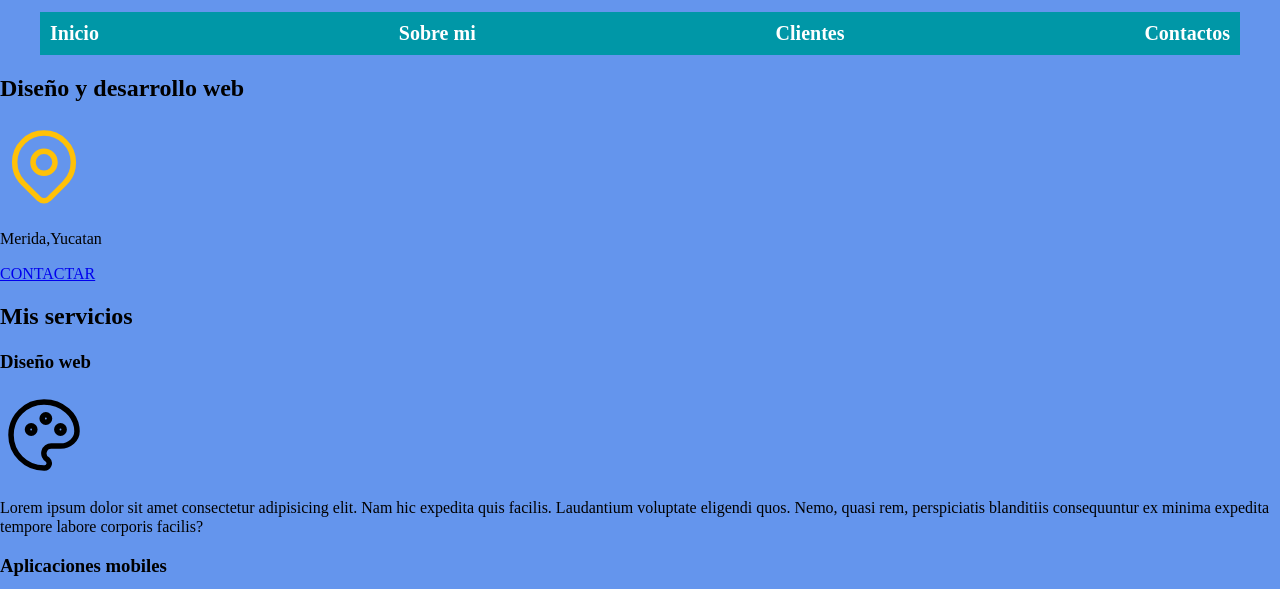
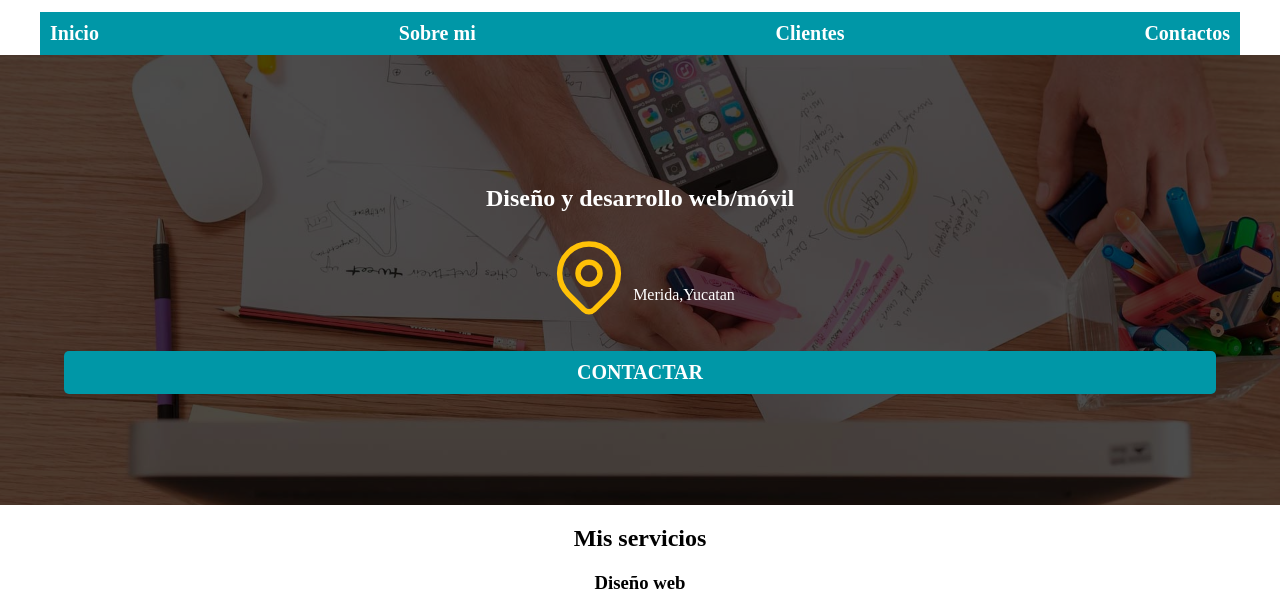
Before and after one commit to Angel-HC554/Developer--Page, a plain HTML site: page CSS/index.html in a window 1280 px wide. Shown: the part 83-672 px from the top of the page. Drawn offline with Linux system fonts and the light colour scheme.

Commit message:
Iniciando el hero

```diff
--- a/CSS/index.html
+++ b/CSS/index.html
@@ -35,8 +35,10 @@
     </nav>
     </div>
 
-    <section>
-        <h2>Diseño y desarrollo web</h2>
+    <section class="hero">
+        <div class="contenedor-hero">
+        <h2 class="titulo">Diseño y desarrollo web/móvil</h2>
+        <div class="ubicacion">
         <svg xmlns="http://www.w3.org/2000/svg" class="icon icon-tabler icon-tabler-map-pin" width="88" height="88"
             viewBox="0 0 24 24" stroke-width="1.5" stroke="#ffc107" fill="none" stroke-linecap="round"
             stroke-linejoin="round">
@@ -45,7 +47,9 @@
             <path d="M17.657 16.657l-4.243 4.243a2 2 0 0 1 -2.827 0l-4.244 -4.243a8 8 0 1 1 11.314 0z" />
         </svg>
         <p>Merida,Yucatan</p>
-        <a href="#">CONTACTAR</a>
+        </div>
+        <a class="boton" href="#">CONTACTAR</a>
+        </div>
     </section>
 
     <main>
--- a/CSS/styles.css
+++ b/CSS/styles.css
@@ -9,15 +9,28 @@
 
 html{
     font-size: 62.5%;
+    box-sizing: border-box; /*hack para box model*/
+}
+
+*,*:before, *:after{ /*hack para box model*/
+    box-sizing: inherit;
 }
 
 body{
     font-size: 16px;
 }
-
-.titulo{
+/*Tipografia*/
+h1{
+    font-size: 3.8rem;
+}
+h2{
+    font-size: 2.8;
+}
+h3{
+    font-size: 1.8;
+}
+h1,h2,h3{
     text-align: center;
-    font-size: 3.8rem;
 }
 
 .titulo span{
@@ -30,7 +43,7 @@ body{
 }
 
 .contenedor{
-    width: 120rem;
+    max-width: 120rem;
     /*una manera de poner los margenes en 4 propiedades
     margin-top: 0;
     margin-bottom: 0;
@@ -52,12 +65,21 @@ igual flecs bocs osea contenedor*/
 
 .navegacion-principal{
     display: flex;
-    justify-content: space-between;
+    flex-direction: column;
+    align-items: center;
     /* Justify-content es para las filas
     align-items es para columnas(flex-direction)*/
+    justify-content: space-between;
     font-size: 2rem;
     font-weight: bold; /*negritas=bold*/
 }
+
+@media (min-width: 768px){ /* cambia de fila a columna al llegar al ancho minimo*/
+    .navegacion-principal{
+        flex-direction: row;
+        justify-content: space-between;
+    }
+ }
 
 .navegacion-principal a:hover{ /* Animacion para seleccionar el nav*/
     background-color:var(--primario); /*cambia a primario el fondo*/
@@ -75,17 +97,49 @@ igual flecs bocs osea contenedor*/
 768px para tablets
 1140px para laptops
 1400px para dispositivos mas grandes como monitores o TVs*/
-body{
-    background-color: beige;
-}
-@media(min-width:480px){
-    body{
-        background-color: blue;
-    }
+
+.hero{
+    background-image: url(../Image/hero.jpg);
+    /*los dos puntos diagonal son para regresar a la carpeta anterior(../) */
+    background-repeat: no-repeat;/*es para que las imagenes no se repitan, suele pasar con imagenes pequeñas*/
+    background-size: cover;/* Sirve para cubrir la imagen con todo el tamaño disponible */
+    height: 450px; /*alto del elemento hero*/
+    position: relative; /*Para manipular la posicion, el padre siempre debe de ser relarive*/
+
 }
 
-@media(min-width:768px){
-    body{
-        background-color: cornflowerblue;
-    }
+.contenedor-hero{
+    position: absolute; /*para manipular la posicion, el hijo siempre debe ser absoluto*/
+    background-color: rgba(0, 0, 0, 0.7);
+    /*0.7 es la transparencia*/
+    width: 100%;
+    height: 100%;
+    /*Alinear vertical y horizontalmente*/
+    display: flex;
+    flex-direction: column;
+    align-items: center;
+    justify-content: center;
 }
+
+.contenedor-hero p, .contenedor-hero h2{
+    color: var(--blanco);
+}
+
+.ubicacion{
+    display: flex;
+    align-items: flex-end;
+}
+
+.boton{
+    background-color: var(--secundario); /*Color fondo del boton*/
+    color: var(--blanco); /*color de texto*/
+    padding: 1rem 3rem;
+    margin-top: 3rem;/*separacion superior*/
+    font-size: 2rem;
+    text-decoration: none; /*quitar el subrayado*/
+    text-transform: uppercase; /*Convertir texto en mayusculas*/
+    font-weight: bold; /*texto en negritas*/
+    border-radius: .5rem;/*Esquinas redondeadas*/
+    width: 90%;/*ancho del boton*/
+    text-align: center; /*Centrar el texto del boton*/
+}
```
Also changed, not shown: Image/hero.jpg (added).
